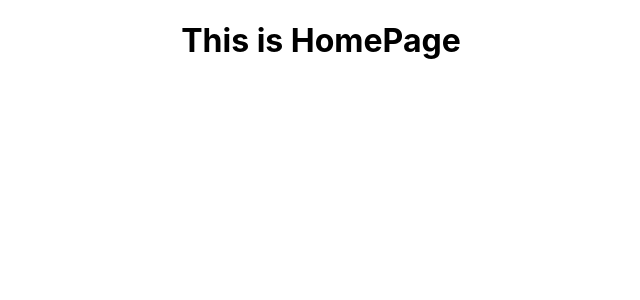
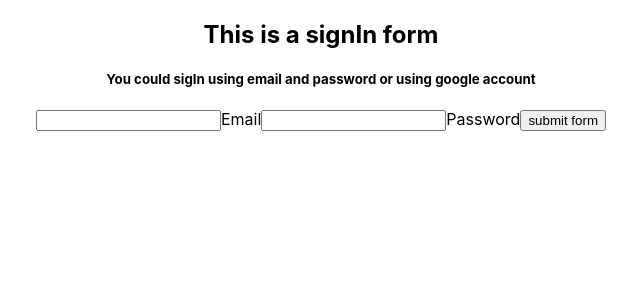
Before and after one commit to Mythireyan/E-Commerce, a React (Create React App) app: page /signin in a window 1280 px wide. Shown: the top 300 px of the page, without its empty margins (319-959 px from the left). Built offline with nearby package versions, Linux system fonts and the light colour scheme.

Commit message:
Implemented basic functionality of signin form

```diff
--- a/src/App.js
+++ b/src/App.js
@@ -1,14 +1,14 @@
 import './App.css';
 import { Route, Switch } from 'react-router-dom';
+import SignInSignUpPage from './Pages/SignInSignUpPage/SignInSignUpPage';
 
 function App() {
   return (
     <div className="App">
-    <h1>This is HomePage</h1>
      {
-      // <Switch>
-      //   <Route path='/signin' component={SigninPage}/>
-      // </Switch>
+      <Switch>
+        <Route path='/signin' component={SignInSignUpPage}/>
+      </Switch>
      }
     </div>
   );
--- /dev/null
+++ b/src/Components/SignIn/SignIn.js
@@ -0,0 +1,61 @@
+import React from 'react';
+import './SignIn.scss';
+
+class SignIn extends React.Component {
+	constructor(props
+		){
+		super(props);
+
+		this.state = {
+			email:'',
+			password:''
+		}
+	}
+
+	handleSubmit=(e)=>{
+		e.preventDefault();
+		this.setState({
+			email:'',
+			password:''
+		})
+	}
+
+
+	handleChange=(e)=>{
+		// console.log(e.target.value);
+		// console.log(e.target.name);
+		const {value,name} = e.target;
+
+		this.setState({[name]:value});
+	}
+
+	render(){
+		return(
+			<div>
+				<h2>This is a signIn form</h2>
+				<h5>You could sigIn using email and password or using google account</h5>
+				<form onSubmit={this.handleSubmit}>
+					<input
+					name='email'
+					type="email"
+					value={this.state.email}
+					onChange={this.handleChange}
+					required
+					/>
+					<label htmlFor="email">Email</label>
+					<input
+					name='password'
+					type="password"
+					value={this.state.password}
+					onChange={this.handleChange}
+					required
+					/>
+					<label htmlFor="">Password</label>
+					<input type="submit" value='submit form'/>
+				</form>
+			</div>
+			)
+	}
+};
+
+export default SignIn;
--- /dev/null
+++ b/src/Pages/SignInSignUpPage/SignInSignUpPage.js
@@ -0,0 +1,13 @@
+import React from 'react';
+import './SignInSignUpPage.scss';
+import SignIn from '../../Components/SignIn/SignIn';
+
+const SignInSignUpPage = ()=>{
+	return(
+		<div>
+			<SignIn/>
+		</div>
+		)
+};
+
+export default SignInSignUpPage;
```
Also changed, not shown: src/Components/SignIn/SignIn.scss (added), src/Pages/SignInSignUpPage/SignInSignUpPage.scss (added), src/index.js (line endings or trailing spaces).
